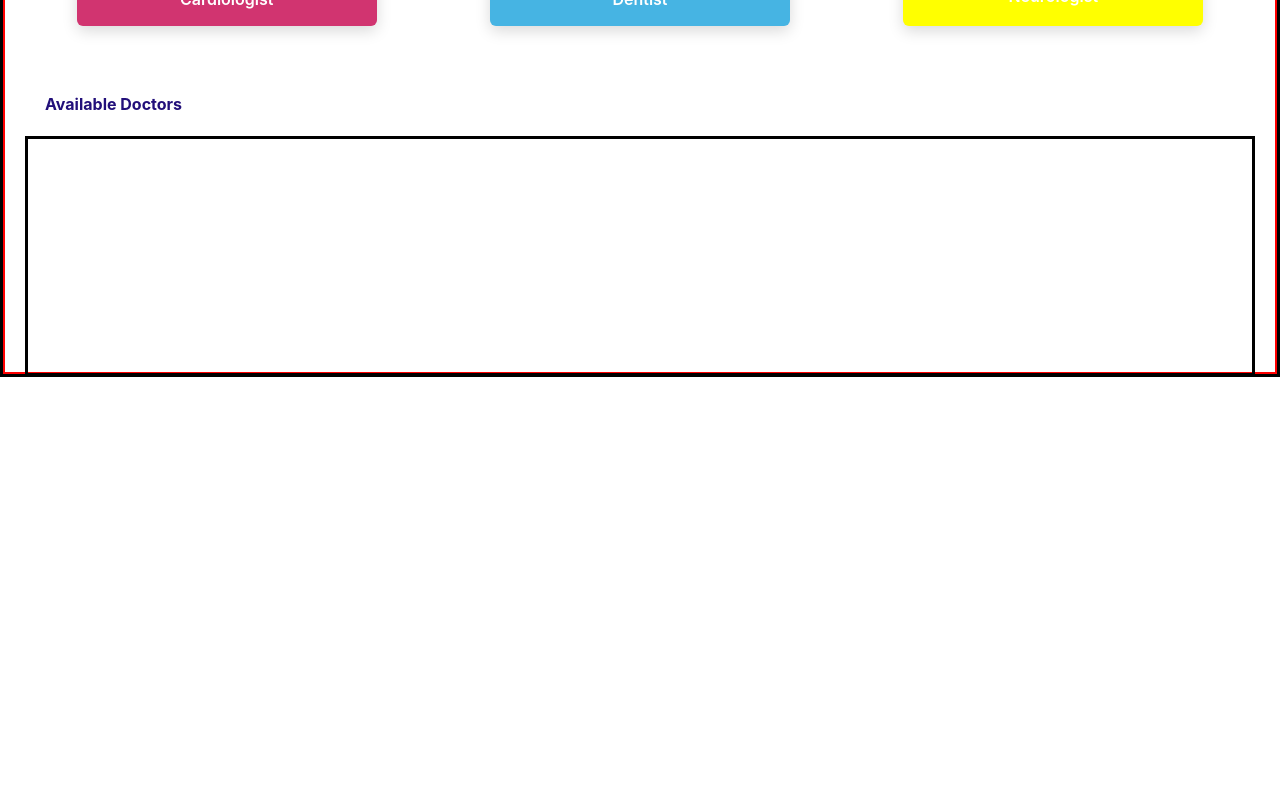
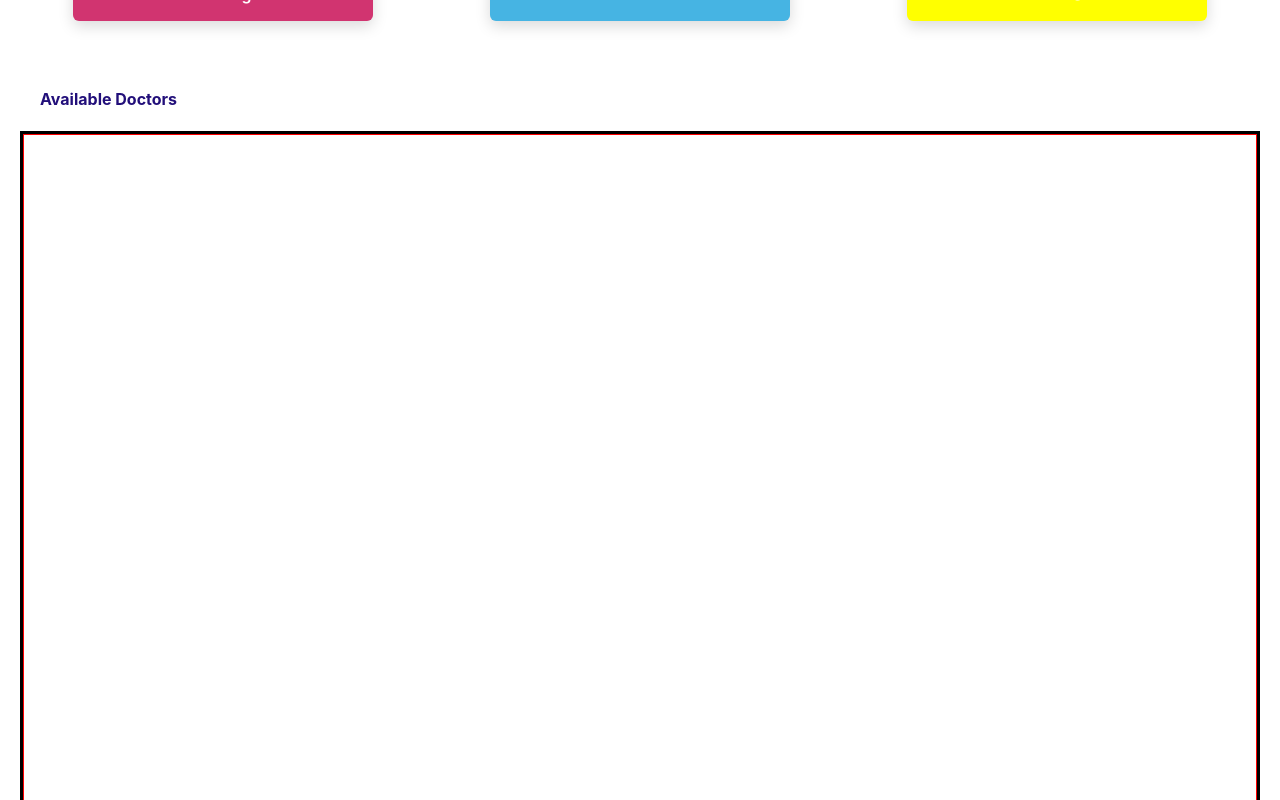
Before and after one commit to Ashutosh5333/Doctor_management_system, a React (Create React App) app in the folder Client/: page /doctordash in a window 1280 px wide. Shown: the part 780-1580 px from the top of the page. Before the commit the page ends 1157 px from the top, so only its background shows below. Built offline with nearby package versions, Linux system fonts and the light colour scheme.

Commit message:
updated css

```diff
--- /dev/null
+++ b/Client/src/Component/AllDoctor.jsx
@@ -0,0 +1,25 @@
+import { Box } from '@chakra-ui/react'
+import React from 'react'
+import { useDispatch, useSelector } from 'react-redux';
+
+
+
+const AllDoctor = () => {
+ const dispatch = useDispatch()
+ const doctordata = useSelector((store) => store.AppReducer.Doctordata)
+
+
+  return (
+
+    <>
+     <Box border="1px solid red" h="100vh" >
+
+
+
+     </Box>
+
+    </>
+  )
+}
+
+export default AllDoctor
--- a/Client/src/Component/UserDashboard.jsx
+++ b/Client/src/Component/UserDashboard.jsx
@@ -9,7 +9,7 @@ const UserDashboard = () => {
 
   return (
     <>
-     <Box border={"3px solid black"} >
+     <Box  >
      {
       !SmallScreen &&
        <UserNavbar/>
--- a/Client/src/Redux/AppReducer/Reducer.jsx
+++ b/Client/src/Redux/AppReducer/Reducer.jsx
@@ -3,7 +3,7 @@ import * as types from "./ActionTypes";
 const initailState = {
   isLoading: false,
   isError: false,
-  Projectdata: [],
+  Doctordata: [],
 };
 
 export const Reducer = (state = initailState, action) => {
@@ -20,14 +20,14 @@ export const Reducer = (state = initailState, action) => {
       return {
         ...state,
         isLoading: false,
-        Projectdata: payload,
+        Doctordata: payload,
       };
 
     case types.GETDOCTORFAILURE:
       return {
         ...state,
         isLoading: true,
-        Projectdata: [],
+        Doctordata: [],
       };
 
     default:
--- a/Client/src/index.js
+++ b/Client/src/index.js
@@ -7,7 +7,7 @@ import {BrowserRouter} from "react-router-dom"
 import { ChakraProvider } from '@chakra-ui/react'
 import { Provider } from 'react-redux';
 import {store} from "./Redux/store"
-console.log(store)
+// console.log(store)
 
 
 const root = ReactDOM.createRoot(document.getElementById('root'));
--- a/Client/src/pages/Customdashboard.jsx
+++ b/Client/src/pages/Customdashboard.jsx
@@ -4,6 +4,7 @@ import { Text } from '@chakra-ui/react';
 import { Heading } from '@chakra-ui/react';
 import CareSwiper from '../Swiper/CareSwiper';
 import SpecialistSwiper from '../Swiper/SpecialistSwiper';
+import AllDoctor from '../Component/AllDoctor';
 
 
 const Customdashboard = () => {
@@ -11,7 +12,7 @@ const Customdashboard = () => {
 
   return (
     <>
-     <Box border="2px solid red"  mt={{ base:"1px ",md: "-40px", lg: "-40px" }}  p={{base:"5"}} >
+     <Box   mt={{ base:"1px ",md: "-40px", lg: "-40px" }}  p={{base:"5"}} >
          <Text   textAlign={{ base: "start", lg: "center" }} > Hello Ashutosh </Text>
 
          <Heading  textAlign={{ base: "start", lg: "center" }}
@@ -34,10 +35,11 @@ const Customdashboard = () => {
        </Box>
 
 
-       <Box h="35vh" mt="10" >
+       <Box h="auto" mt="10" >
          <Text     color="#220f7a" fontWeight={"700"} p="5"> Available Doctors</Text>
-          <Box border="3px solid black" h="30vh">
+          <Box border="3px solid black"  >
 
+               <AllDoctor/>
 
           </Box>
        </Box>
--- a/Client/src/pages/Login.jsx
+++ b/Client/src/pages/Login.jsx
@@ -103,6 +103,8 @@ const Login = () => {
               Forgot password ?{" "}
             </Text>
 
+
+
             <Box
 
               display="flex"
@@ -125,6 +127,17 @@ const Login = () => {
                 />
               </Box>
             </Box>
+
+            <Box  w="80%" m="auto" mt="15px" >
+            <Text textAlign={"center"} fontWeight={"600"}> Don't have an account ?
+
+               <Link to="/sign">
+            <span style={{color:"blue"}} > Signup here </span>
+               </Link>
+
+             </Text>
+           </Box>
+
           </CardBody>
         </Card>
       </Box>
--- a/Client/src/pages/Signup.jsx
+++ b/Client/src/pages/Signup.jsx
@@ -16,7 +16,7 @@ import {
 
 
 
-import { useNavigate } from "react-router-dom";
+import { Link, useNavigate } from "react-router-dom";
 
 const Signup = () => {
   const colorScheme = useColorModeValue("blue", "green");
@@ -187,6 +187,17 @@ const Signup = () => {
               />
             </Box>
           </Box>
+
+          <Box  w="80%" m="auto" mt="15px" >
+            <Text textAlign={"center"} fontWeight={"600"}> Already  have an account ?
+
+               <Link to="/login">
+            <span style={{color:"blue"}} > Signup in </span>
+               </Link>
+
+             </Text>
+           </Box>
+
         </Card>
       </Box>
     </Box>
```
